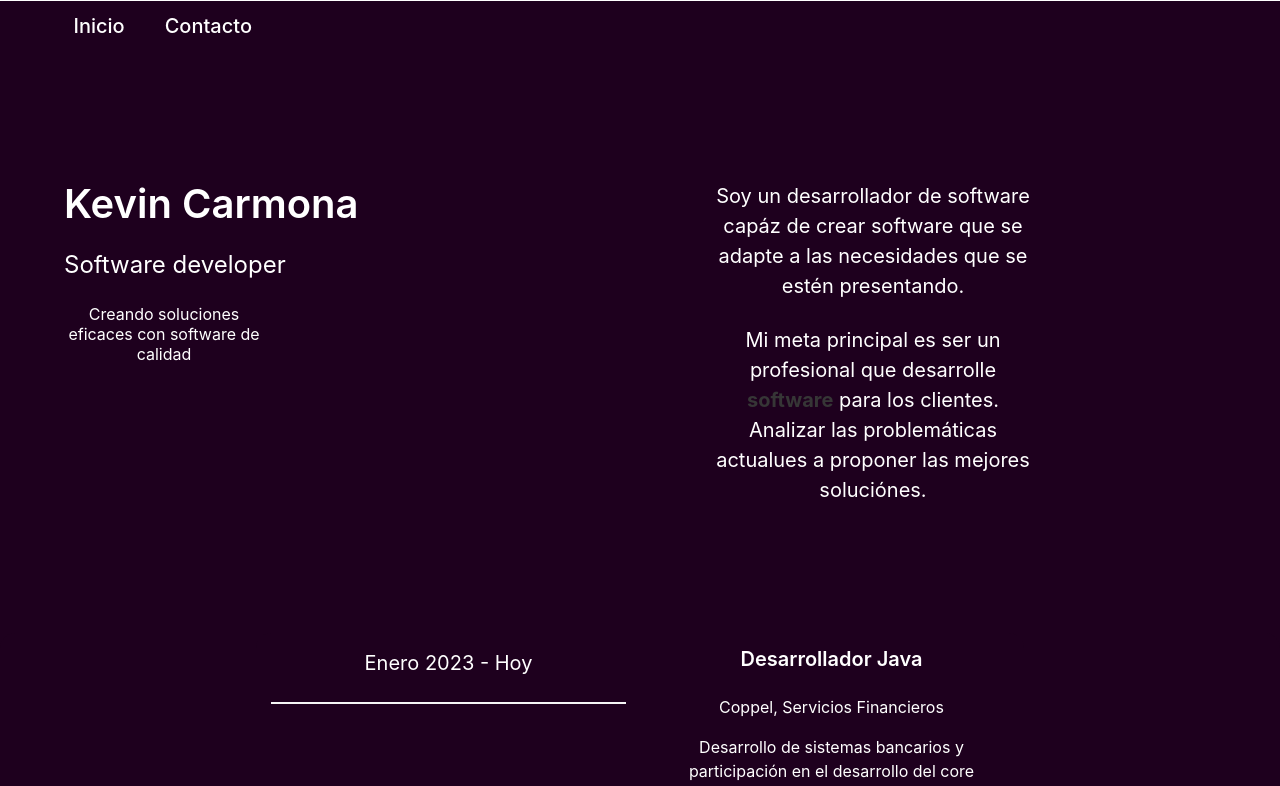
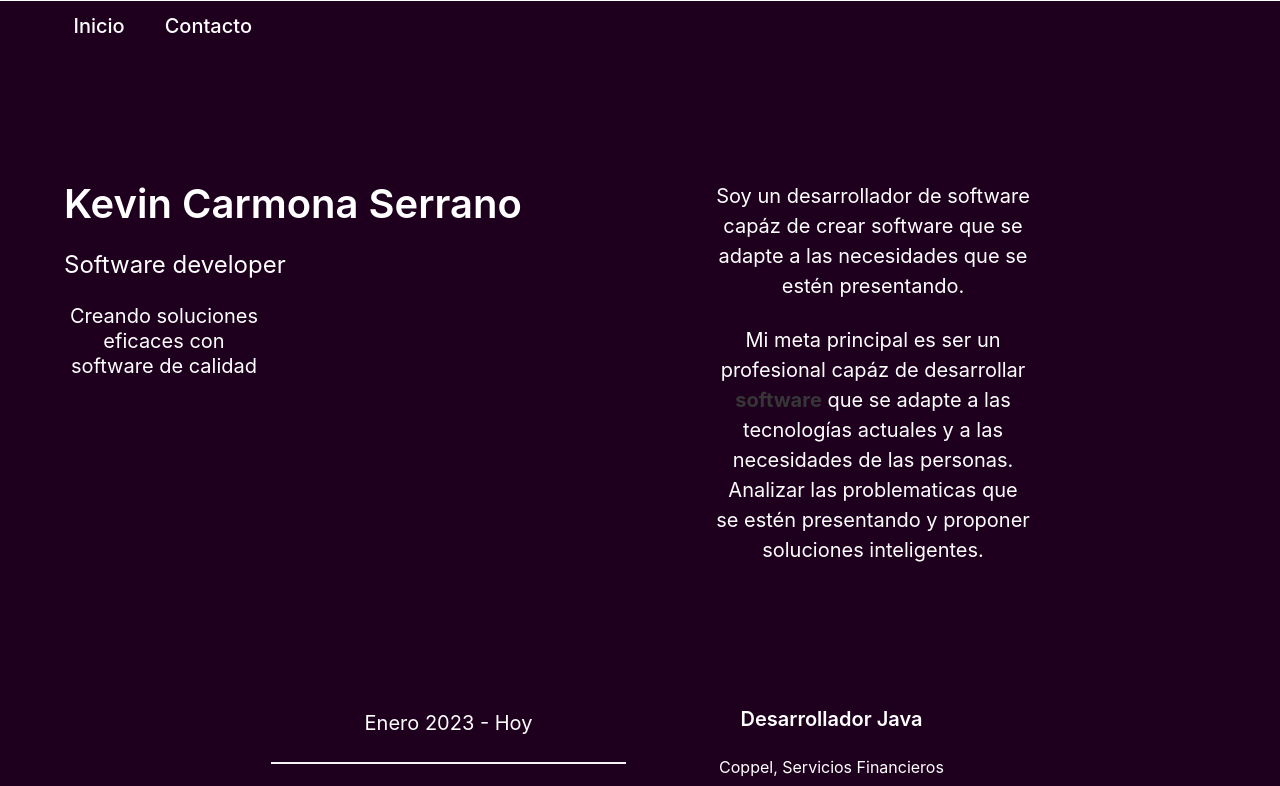
Before and after one commit to KevinCarm/portfolio, a React (Vite) app: page / in a window 1280 px wide. Shown: the top 786 px of the page. Built offline with nearby package versions, Linux system fonts and the light colour scheme.

Commit message:
Change 'About' information

```diff
--- a/src/components/About/About.jsx
+++ b/src/components/About/About.jsx
@@ -7,13 +7,13 @@ const About = () => {
         <div className="columns is-8">
             <div className="column">
                 <div className="block is-flex">
-                    <p className="title is-2">Kevin Carmona</p>
+                    <p className="title is-2">Kevin Carmona Serrano</p>
                 </div>
                 <div className="block is-flex">
                     <p className="subtitle is-4">Software developer</p>
                 </div>
                 <div className="block is-flex">
-                    <p style={{width: "200px"}} className="subtitle is-6 content">Creando soluciones eficaces con software de calidad</p>
+                    <p style={{width: "200px"}} className="subtitle is-5 content">Creando soluciones eficaces con software de calidad</p>
                 </div>
             </div>
             <div className="column">
@@ -21,8 +21,8 @@ const About = () => {
                     <p className="">Soy un desarrollador de software capáz de crear software que se adapte a las necesidades que se estén presentando.</p>
                 </div>
                 <div className={`${style.text_container} block`}>
-                    <p className="">Mi meta principal es ser un profesional que desarrolle <strong>software</strong> para los clientes.
-                        Analizar las problemáticas actualues a proponer las mejores soluciónes.
+                    <p className="">Mi meta principal es ser un profesional capáz de desarrollar <strong>software</strong> que se adapte a las tecnologías actuales y a las necesidades de las personas.
+                        Analizar las problematicas que se estén presentando y proponer soluciones inteligentes.
                     </p>
                 </div>
             </div>
```
